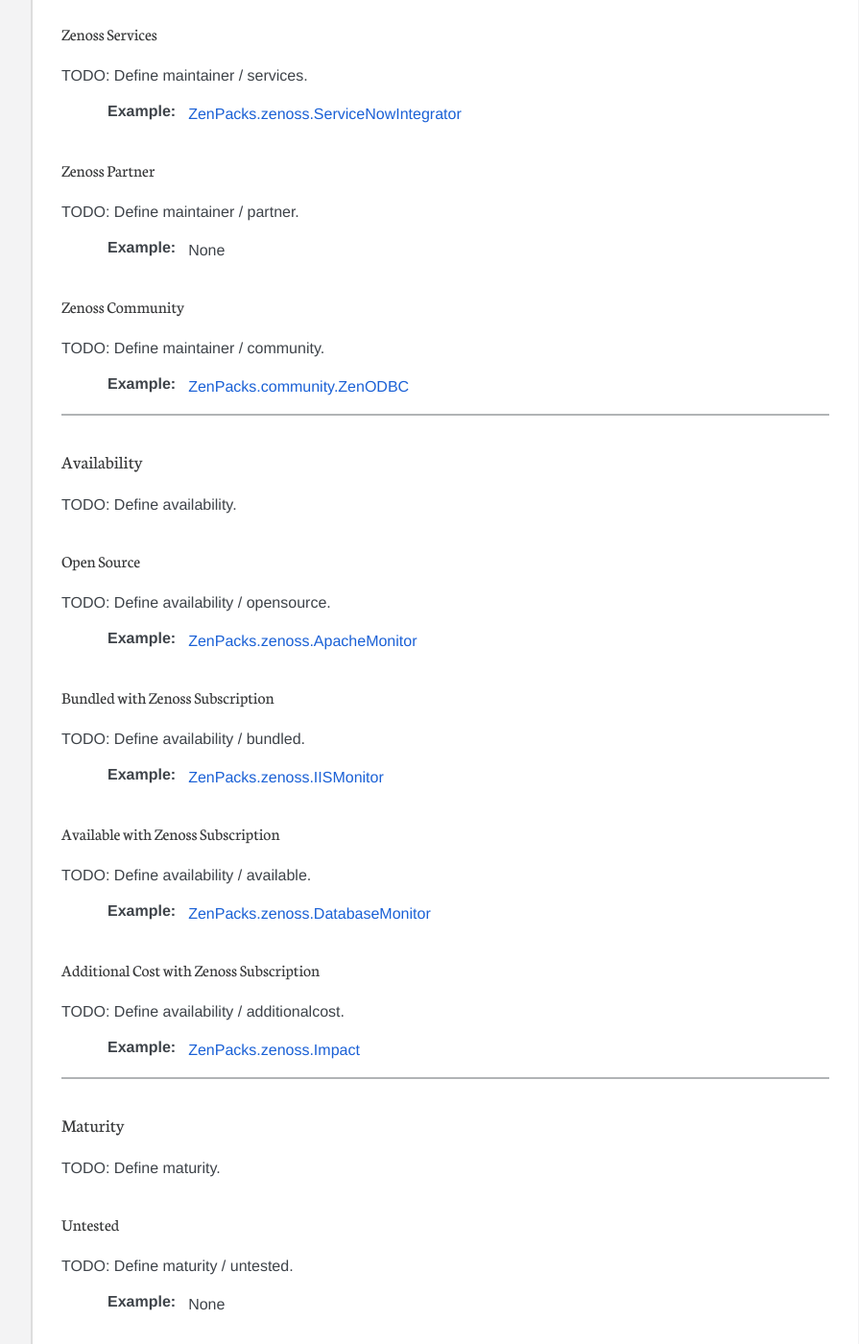
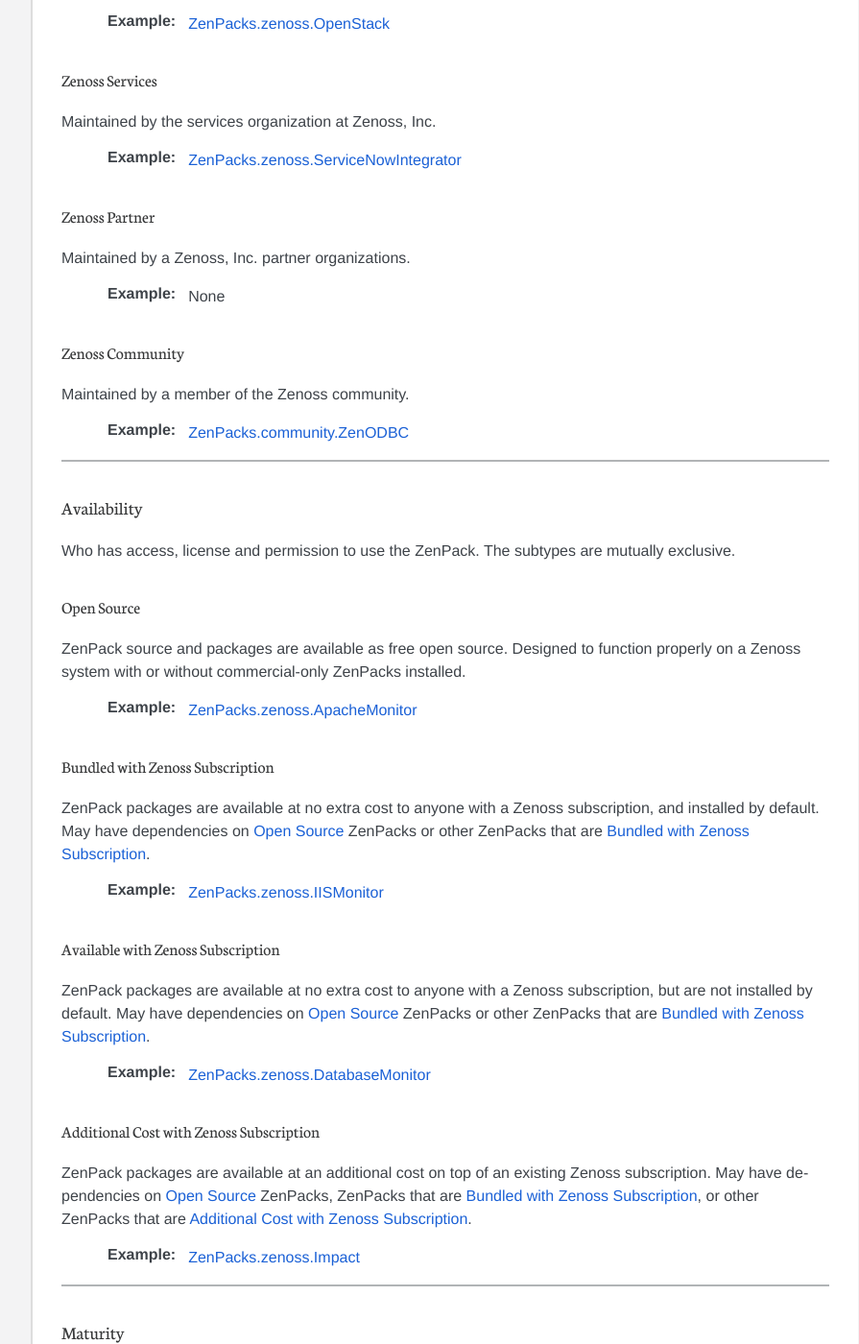
Before and after one commit to zenoss/zenosslabs, a Sphinx documentation site: the page built from docs/zenpack_taxonomy.rst, in a window 1280 px wide and 1400 px high, scrolled down 2163 px. Shown: the whole window at 96% size, without its empty margins (273-1168 px from the left). Built offline with Sphinx 7.4.7, drawn with Linux system fonts in a browser that asks for light colours; some of the changed text lies outside the part shown.

Commit message:
Add definitions to Maintainer and Availability.

```diff
--- a/docs/zenpack_taxonomy.rst
+++ b/docs/zenpack_taxonomy.rst
@@ -123,14 +123,16 @@
 Maintainer
 -------------------------------------------------------------------------------
 
-TODO: Define maintainer.
+The maintainer of a ZenPack is the organization or individual that controls the
+code repository for a ZenPack and is the gate for all changes including defect
+and enhancement resolution. A ZenPack can have multiple maintainers.
 
 .. _zp_class_maintainer_engineering:
 
 Zenoss Engineering
 ~~~~~~~~~~~~~~~~~~~~~~~~~~~~~~~~~~~~~~~~~~~~~~~~~~~~~~~~~~~~~~~~~~~~~~~~~~~
 
-TODO: Define maintainer / engineering.
+Maintained by the product engineering organization at Zenoss, Inc.
 
   :Example: :ref:`zp_class_example_impact`
 
@@ -140,7 +142,7 @@
 Zenoss Labs
 ~~~~~~~~~~~~~~~~~~~~~~~~~~~~~~~~~~~~~~~~~~~~~~~~~~~~~~~~~~~~~~~~~~~~~~~~~~~
 
-TODO: Define maintainer / labs.
+Maintained by the labs organization at Zenoss, Inc.
 
   :Example: :ref:`zp_class_example_openstack`
 
@@ -150,7 +152,7 @@
 Zenoss Services
 ~~~~~~~~~~~~~~~~~~~~~~~~~~~~~~~~~~~~~~~~~~~~~~~~~~~~~~~~~~~~~~~~~~~~~~~~~~~
 
-TODO: Define maintainer / services.
+Maintained by the services organization at Zenoss, Inc.
 
   :Example: :ref:`zp_class_example_servicenowintegrator`
 
@@ -160,7 +162,7 @@
 Zenoss Partner
 ~~~~~~~~~~~~~~~~~~~~~~~~~~~~~~~~~~~~~~~~~~~~~~~~~~~~~~~~~~~~~~~~~~~~~~~~~~~
 
-TODO: Define maintainer / partner.
+Maintained by a Zenoss, Inc. partner organizations.
 
   :Example: None
 
@@ -170,7 +172,7 @@
 Zenoss Community
 ~~~~~~~~~~~~~~~~~~~~~~~~~~~~~~~~~~~~~~~~~~~~~~~~~~~~~~~~~~~~~~~~~~~~~~~~~~~
 
-TODO: Define maintainer / community.
+Maintained by a member of the Zenoss community.
 
   :Example: :ref:`zp_class_example_zenodbc`
 
@@ -183,14 +185,18 @@
 Availability
 -------------------------------------------------------------------------------
 
-TODO: Define availability.
+Who has access, license and permission to use the ZenPack. The subtypes are
+mutually exclusive.
+
 
 .. _zp_class_availability_opensource:
 
 Open Source
 ~~~~~~~~~~~~~~~~~~~~~~~~~~~~~~~~~~~~~~~~~~~~~~~~~~~~~~~~~~~~~~~~~~~~~~~~~~~
 
-TODO: Define availability / opensource.
+ZenPack source and packages are available as free open source. Designed to
+function properly on a Zenoss system with or without commercial-only ZenPacks
+installed.
 
   :Example: :ref:`zp_class_example_apachemonitor`
 
@@ -200,7 +206,10 @@
 Bundled with Zenoss Subscription
 ~~~~~~~~~~~~~~~~~~~~~~~~~~~~~~~~~~~~~~~~~~~~~~~~~~~~~~~~~~~~~~~~~~~~~~~~~~~
 
-TODO: Define availability / bundled.
+ZenPack packages are available at no extra cost to anyone with a Zenoss
+subscription, and installed by default. May have dependencies on
+:ref:`zp_class_availability_opensource` ZenPacks or other ZenPacks that are
+:ref:`zp_class_availability_bundled`.
 
   :Example: :ref:`zp_class_example_iismonitor`
 
@@ -210,7 +219,10 @@
 Available with Zenoss Subscription
 ~~~~~~~~~~~~~~~~~~~~~~~~~~~~~~~~~~~~~~~~~~~~~~~~~~~~~~~~~~~~~~~~~~~~~~~~~~~
 
-TODO: Define availability / available.
+ZenPack packages are available at no extra cost to anyone with a Zenoss
+subscription, but are not installed by default. May have dependencies on
+:ref:`zp_class_availability_opensource` ZenPacks or other ZenPacks that are
+:ref:`zp_class_availability_bundled`.
 
   :Example: :ref:`zp_class_example_databasemonitor`
 
@@ -220,7 +232,11 @@
 Additional Cost with Zenoss Subscription
 ~~~~~~~~~~~~~~~~~~~~~~~~~~~~~~~~~~~~~~~~~~~~~~~~~~~~~~~~~~~~~~~~~~~~~~~~~~~
 
-TODO: Define availability / additionalcost.
+ZenPack packages are available at an additional cost on top of an existing
+Zenoss subscription. May have dependencies on
+:ref:`zp_class_availability_opensource` ZenPacks, ZenPacks that are
+:ref:`zp_class_availability_bundled`, or other ZenPacks that are
+:ref:`zp_class_availability_additionalcost`.
 
   :Example: :ref:`zp_class_example_impact`
 
```
